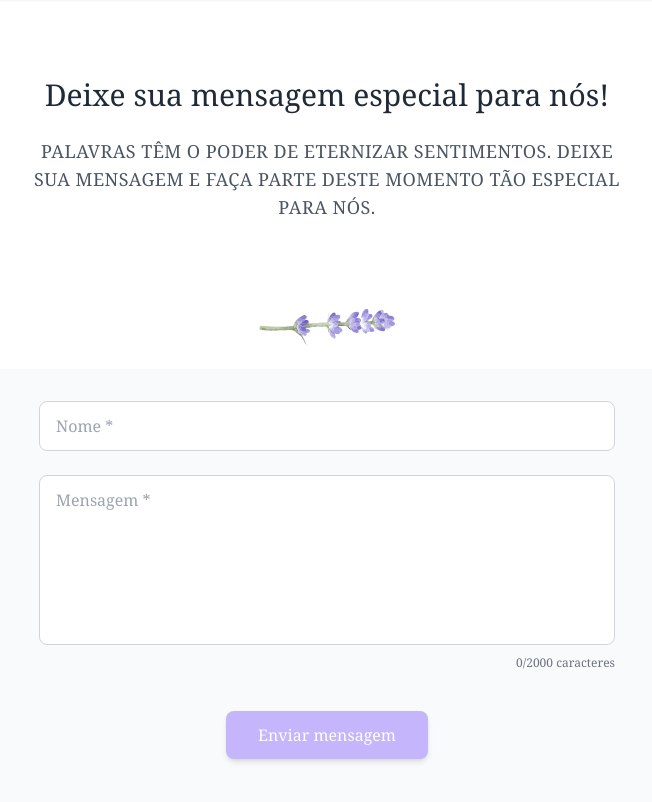
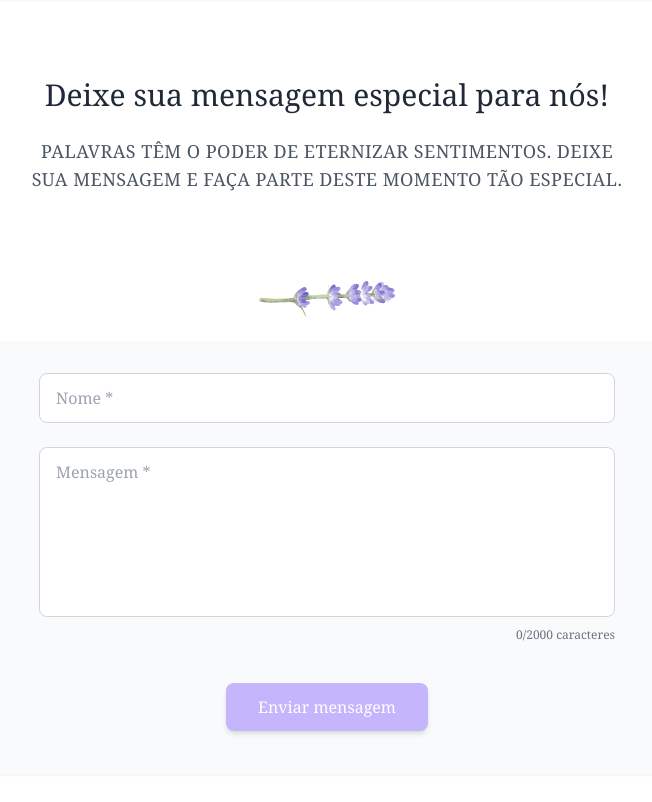
Before and after one commit to reynanc/site_de_casamento, a Django app: page /mensagens/ in a window 1280 px wide. Shown: the part 67-869 px from the top of the page, without its empty margins (313-965 px from the left). Run offline with Django 5.2, Linux system fonts and the light colour scheme; data comes from the database, SQL or seed files in the repository; data that the repository does not hold is empty; some libraries are stand-ins or nearby versions.

Commit message:
README.md

```diff
--- a/app_casamento/templates/mensagens.html
+++ b/app_casamento/templates/mensagens.html
@@ -5,7 +5,7 @@
 <div class="max-w-4xl mx-auto px-4 py-16">
     <div class="mt-20 max-w-2xl mx-auto text-center px-4 sm:px-6 lg:px-8">
         <h2 class="text-3xl sm:text-3xl font-serif text-gray-800 mb-6">Deixe sua mensagem especial para nós!</h2>
-        <p class="text-sm sm:text-base lg:text-lg text-gray-600 uppercase tracking-wide font-light">Palavras têm o poder de eternizar sentimentos. Deixe sua mensagem e faça parte deste momento tão especial para nós.</p>
+        <p class="text-sm sm:text-base lg:text-lg text-gray-600 uppercase tracking-wide font-light">Palavras têm o poder de eternizar sentimentos. Deixe sua mensagem e faça parte deste momento tão especial.</p>
     </div>
 </div>
 
```
Also changed, not shown: README.md.
